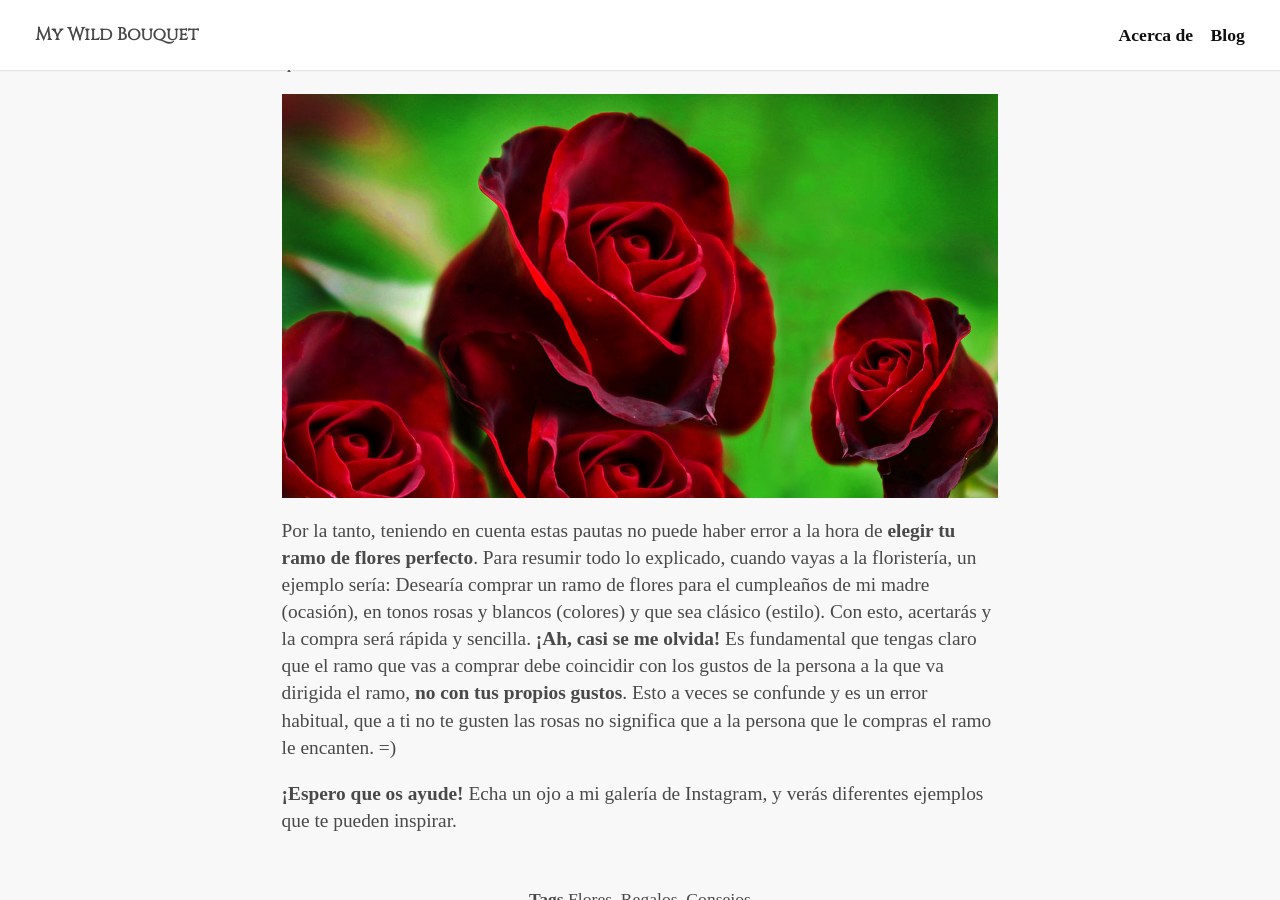
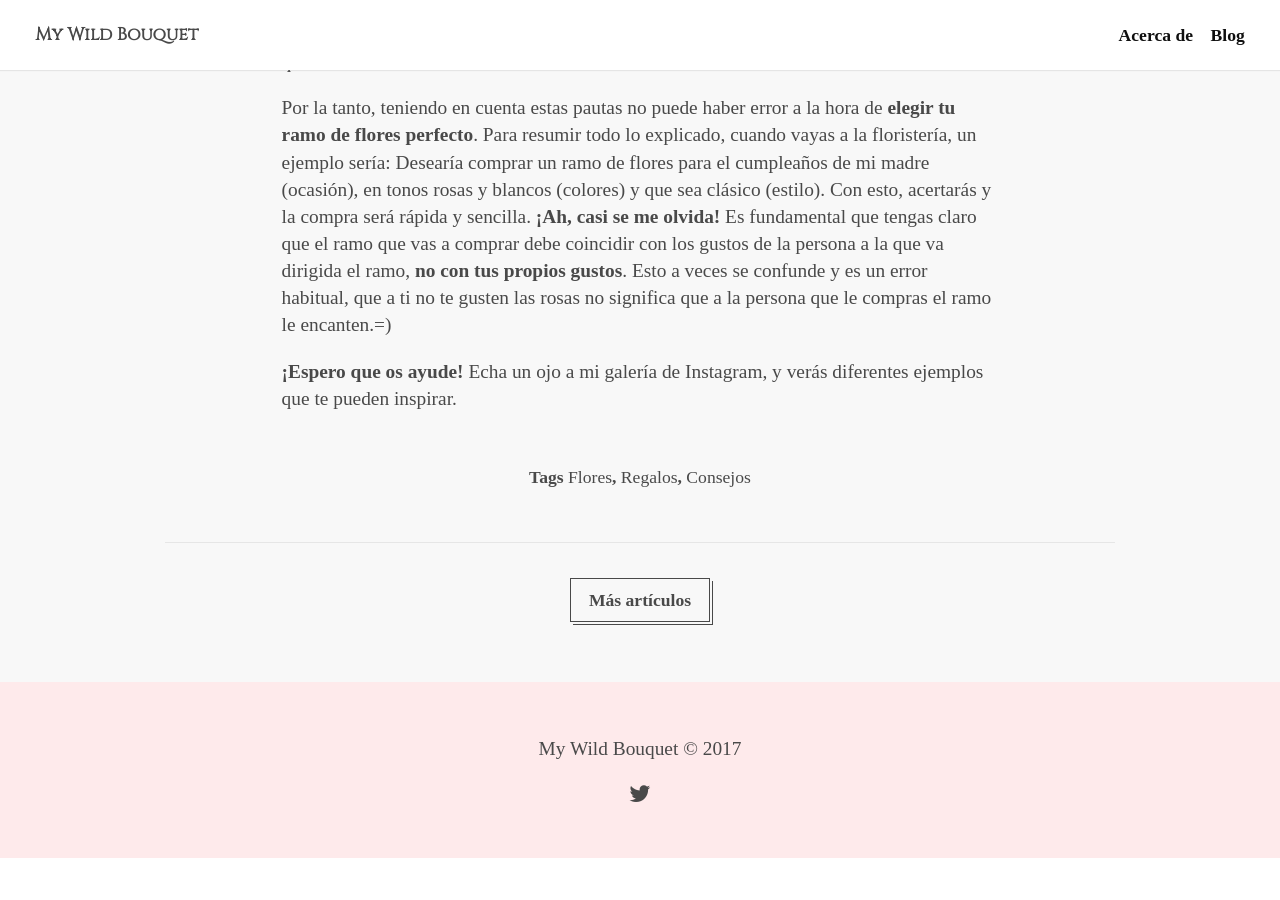
Before and after one commit to keyvanakbary/ramosilvestre.com, a Jekyll site: the page built from src/_posts/2017-12-16-el-significado-de-las-flores.md, in a window 1280 px wide and 900 px high, scrolled down 2709 px. Built offline with Jekyll 4.4.1, drawn with Linux system fonts in a browser that asks for light colours; some web fonts are replaced; after the commit the page ends 3567 px from its top, so only the background shows below that.

Commit message:
Update 2017-12-16-el-significado-de-las-flores.md

```diff
--- a/src/_posts/2017-12-16-el-significado-de-las-flores.md
+++ b/src/_posts/2017-12-16-el-significado-de-las-flores.md
@@ -53,10 +53,10 @@ _**Estilo corporativo**_
 Yo definiría este estilo de ramo como **simple, sencillo y clásico**. Es un ramo que su función consiste en enviar un detalle  a personas que no conoces mucho, del entorno laboral para dar las gracias por una reunión, un trato cerrado o el éxito de algún negocio. Se podría considerar dentro del estilo clásico arriba mencionado, pero elimando la parte sentimental y romántica que evoca un ramo de rosas rojas, por ejemplo. Por la tanto es un ramo sencillo, con flores habituales en floristerías que no denoten ideas confusas y sea bonito, perfecto para un regalo. Este puede ser **el más dificl de hacer**, por lo tanto dile a tu florita que quieres un ramo corporativo, y deja en sus manos la decisión de elegir las flores, él sabrá que hacer.
 
 
-![Significado de las flores](/assets/images/posts/significado-de-las-flores.jpg)
+
 
 Por la tanto, teniendo en cuenta estas pautas no puede haber error a la hora de **elegir tu ramo de flores perfecto**.
-Para resumir todo lo explicado, cuando vayas a la floristería, un ejemplo sería: Desearía comprar un ramo de flores para el cumpleaños de mi madre (ocasión), en tonos rosas y blancos (colores) y que sea clásico (estilo). Con esto, acertarás y la compra será rápida y sencilla. **¡Ah, casi se me olvida!** Es fundamental que tengas claro que el ramo que vas a comprar debe coincidir con los gustos de la persona a la que va dirigida el ramo, **no con tus propios gustos**. Esto a veces se confunde y es un error habitual, que a ti no te gusten las rosas no significa que a la persona que le compras el ramo le encanten. =)
+Para resumir todo lo explicado, cuando vayas a la floristería, un ejemplo sería: Desearía comprar un ramo de flores para el cumpleaños de mi madre (ocasión), en tonos rosas y blancos (colores) y que sea clásico (estilo). Con esto, acertarás y la compra será rápida y sencilla. **¡Ah, casi se me olvida!** Es fundamental que tengas claro que el ramo que vas a comprar debe coincidir con los gustos de la persona a la que va dirigida el ramo, **no con tus propios gustos**. Esto a veces se confunde y es un error habitual, que a ti no te gusten las rosas no significa que a la persona que le compras el ramo le encanten.=)
 
 
 **¡Espero que os ayude!** Echa un ojo a mi galería de Instagram, y verás diferentes ejemplos que te pueden inspirar.
```
